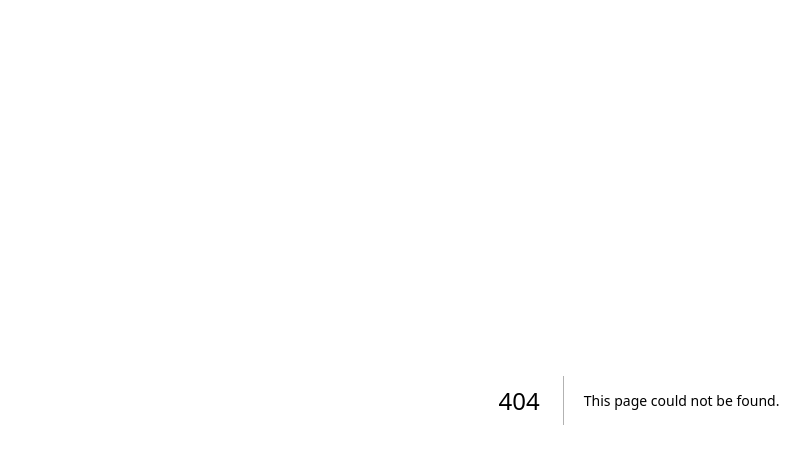
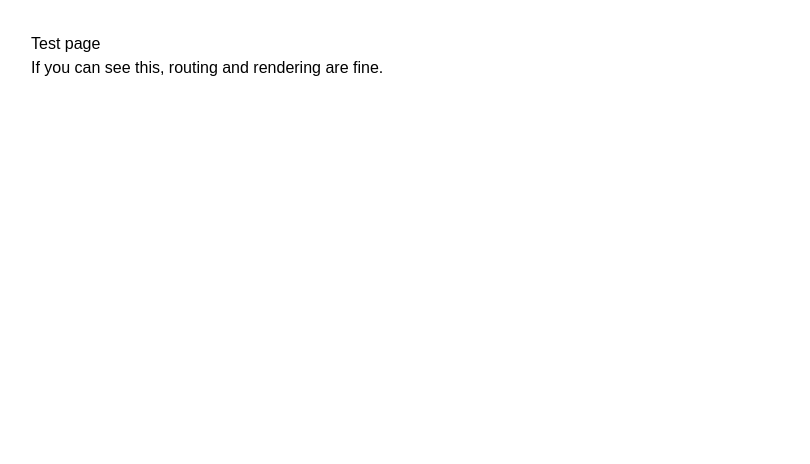
Before and after one commit to othomas555/skip-hire-app, a Next.js app: page /test in a window 1280 px wide. Before the commit this address had no page. Shown: the top 464 px of the page, without its empty margins (1-811 px from the left). Built offline with nearby package versions, Linux system fonts and the light colour scheme.

Commit message:
Create test.js

```diff
--- /dev/null
+++ b/pages/test.js
@@ -0,0 +1,10 @@
+// pages/test.js
+
+export default function TestPage() {
+  return (
+    <main style={{ padding: "2rem", fontFamily: "sans-serif" }}>
+      <h1>Test page</h1>
+      <p>If you can see this, routing and rendering are fine.</p>
+    </main>
+  );
+}
```
